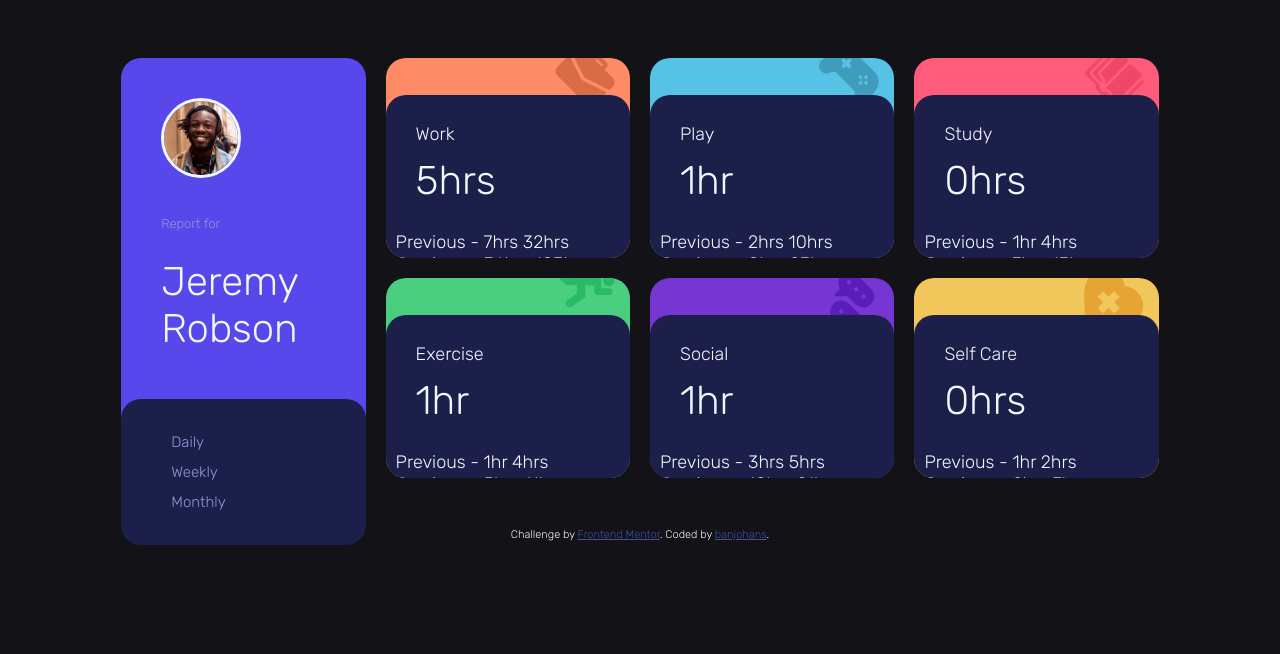
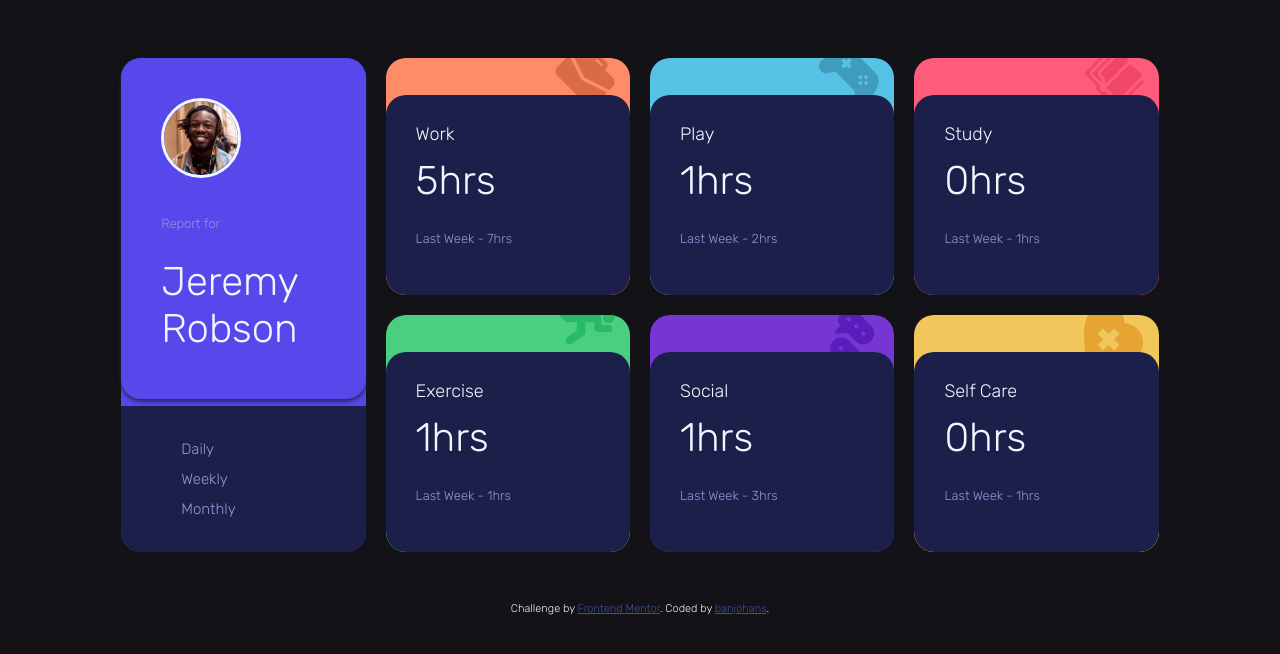
Before and after one commit to banjohans/2024.10.31.2-time-tracking-dashboard-main, a plain HTML site: page index.html in a window 1280 px wide. Drawn offline with Linux system fonts and the light colour scheme.

Commit message:
fourth commit added script

```diff
--- a/index.html
+++ b/index.html
@@ -21,9 +21,12 @@
 
     <link rel="stylesheet" href="style.css" />
   </head>
+
   <body>
     <main>
+      <!-- main user card -->
       <div class="userCard">
+        <!-- top deck -->
         <div class="userName">
           <img
             class="userimg"
@@ -33,6 +36,7 @@
           <p>Report for</p>
           <h1>Jeremy Robson</h1>
         </div>
+        <!-- lower deck -->
         <div class="selectPeriod">
           <ul>
             <li>Daily</li>
@@ -41,67 +45,40 @@
           </ul>
         </div>
       </div>
+      <!-- category cards | work -->
       <div class="categoryCard" id="work">
         <div class="workGraphic">
           <img src="./images/icon-work.svg" class="categorylogo" alt="work" />
           <div class="specs">
             <h3>Work</h3>
-            <h1>5hrs</h1>
-            <!-- daily -->
-            Previous - 7hrs
-            <!-- daily -->
-            32hrs
-            <!-- weekly -->
-            Previous - 36hrs
-            <!-- weekly -->
-            103hrs
-            <!-- monthly -->
-            Previous - 128hrs
-            <!-- monthly -->
+            <h1 class="current-hours">5hrs</h1>
+            <p class="previous-hours">Last week - 7hrs</p>
           </div>
         </div>
       </div>
-
+      <!-- category cards | play -->
       <div class="categoryCard" id="play">
         <div class="playGraphic">
           <img src="./images/icon-play.svg" class="categorylogo" alt="play" />
           <div class="specs">
             <h3>Play</h3>
-            <h1>1hr</h1>
-            <!-- daily -->
-            Previous - 2hrs
-            <!-- daily -->
-            10hrs
-            <!-- weekly -->
-            Previous - 8hrs
-            <!-- weekly -->
-            23hrs
-            <!-- monthly -->
-            Previous - 29hrs
-            <!-- monthly -->
+            <h1 class="current-hours">1hr</h1>
+            <p class="previous-hours">Last week - 2hrs</p>
           </div>
         </div>
       </div>
+      <!-- category cards | study -->
       <div class="categoryCard" id="study">
         <div class="studyGraphic">
           <img src="./images/icon-study.svg" class="categorylogo" alt="study" />
           <div class="specs">
             <h3>Study</h3>
-            <h1>0hrs</h1>
-            <!-- daily -->
-            Previous - 1hr
-            <!-- daily -->
-            4hrs
-            <!-- weekly -->
-            Previous - 7hrs
-            <!-- weekly -->
-            13hrs
-            <!-- monthly -->
-            Previous - 19hrs
-            <!-- monthly -->
+            <h1 class="current-hours">0hrs</h1>
+            <p class="previous-hours">Last week - 1hr</p>
           </div>
         </div>
       </div>
+      <!-- category cards | exercise -->
       <div class="categoryCard" id="exercise">
         <div class="exerciseGraphic">
           <img
@@ -111,21 +88,12 @@
           />
           <div class="specs">
             <h3>Exercise</h3>
-            <h1>1hr</h1>
-            <!-- daily -->
-            Previous - 1hr
-            <!-- daily -->
-            4hrs
-            <!-- weekly -->
-            Previous - 5hrs
-            <!-- weekly -->
-            11hrs
-            <!-- monthly -->
-            Previous - 18hrs
-            <!-- monthly -->
+            <h1 class="current-hours">1hr</h1>
+            <p class="previous-hours">Last week - 1hr</p>
           </div>
         </div>
       </div>
+      <!-- category cards | social -->
       <div class="categoryCard" id="social">
         <div class="socialGraphic">
           <img
@@ -135,22 +103,13 @@
           />
           <div class="specs">
             <h3>Social</h3>
-            <h1>1hr</h1>
-            <!-- daily -->
-            Previous - 3hrs
-            <!-- daily -->
-            5hrs
-            <!-- weekly -->
-            Previous - 10hrs
-            <!-- weekly -->
-            21hrs
-            <!-- monthly -->
-            Previous - 23hrs
-            <!-- monthly -->
+            <h1 class="current-hours">1hr</h1>
+            <p class="previous-hours">Last week - 3hrs</p>
           </div>
         </div>
       </div>
-      <div class="categoryCard" id="selfCare">
+      <!-- category cards | self care -->
+      <div class="categoryCard" id="selfcare">
         <div class="selfCareGraphic">
           <img
             src="./images/icon-self-care.svg"
@@ -159,23 +118,14 @@
           />
           <div class="specs">
             <h3>Self Care</h3>
-            <h1>0hrs</h1>
-            <!-- daily -->
-            Previous - 1hr
-            <!-- daily -->
-            2hrs
-            <!-- weekly -->
-            Previous - 2hrs
-            <!-- weekly -->
-            7hrs
-            <!-- monthly -->
-            Previous - 11hrs
-            <!-- monthly -->
+            <h1 class="current-hours">0hrs</h1>
+            <p class="previous-hours">Last week - 1hr</p>
           </div>
         </div>
       </div>
     </main>
 
+    <!-- footer and attributions -->
     <div class="attribution">
       Challenge by
       <a href="https://www.frontendmentor.io?ref=challenge" target="_blank"
@@ -183,5 +133,6 @@
       >. Coded by
       <a href="https://github.com/banjohans" target="_blank">banjohans</a>.
     </div>
+    <script src="script.js"></script>
   </body>
 </html>
--- /dev/null
+++ b/script.js
@@ -0,0 +1,40 @@
+function fetchAndPopulateCategories(timeframe = "daily") {
+  fetch("data.json")
+    .then((response) => {
+      if (!response.ok) {
+        throw new Error("Network response was not ok");
+      }
+      return response.json();
+    })
+    .then((data) => {
+      data.forEach((category) => {
+        // Locate card by category
+        const card = document.getElementById(
+          category.title.toLowerCase().replace(" ", "")
+        );
+
+        if (card) {
+          // Update cards with corresponding information
+          card.querySelector("h3").textContent = category.title;
+          card.querySelector(
+            ".current-hours"
+          ).textContent = `${category.timeframes[timeframe].current}hrs`;
+          card.querySelector(
+            ".previous-hours"
+          ).textContent = `Last Week - ${category.timeframes[timeframe].previous}hrs`;
+        }
+      });
+    })
+    .catch((error) => console.error("Error fetching data", error));
+}
+
+// Call to default population of categories
+fetchAndPopulateCategories();
+
+// Event listeners for switching timeframes (daily, weekly, monthly)
+document.querySelectorAll(".selectPeriod li").forEach((item) => {
+  item.addEventListener("click", () => {
+    const timeframe = item.textContent.toLowerCase(); // e.g., "daily", "weekly", "monthly"
+    fetchAndPopulateCategories(timeframe); // Update display based on selected timeframe
+  });
+});
--- a/style.css
+++ b/style.css
@@ -1,3 +1,4 @@
+/* global settings */
 * {
   box-sizing: border-box;
   font-family: "Rubik", sans-serif;
@@ -9,13 +10,9 @@ body {
   background-color: hsl(230, 14%, 8%);
 
   color: aliceblue;
-  /* font-optical-sizing: auto;
-    font-weight: weight;
-    font-style: normal; */
 }
 
 main {
-  padding: 50px;
   display: grid;
   max-width: 90%;
   min-height: 60vh;
@@ -25,7 +22,8 @@ main {
     "header two three four"
     "header five six seven";
   grid-template-columns: 1fr 1fr 1fr 1fr;
-  grid-template-rows: 200px 200px;
+  grid-template-rows: auto; /* Automatically adjust row heights */
+  padding: 50px;
 }
 
 @media (max-width: 600px) {
@@ -39,6 +37,9 @@ main {
       "six"
       "seven";
     grid-template-columns: 1fr;
+    li {
+      display: inline-flex;
+    }
   }
 }
 
@@ -88,46 +89,40 @@ li:hover {
   z-index: 0;
 }
 
+/* Three classes related to the user card */
+.userCard {
+  display: grid;
+  grid-template-rows: auto 1fr; /* UserName auto sizes, selectPeriod fills remaining */
+  grid-area: header;
+  background-color: hsl(246, 80%, 60%);
+  height: 100%;
+  border-radius: 20px 20px 20px 20px;
+  /* overflow: hidden; */
+}
 .userName {
   padding: 20px;
+  background-color: hsl(246, 80%, 60%);
+  border-radius: 20px 20px 20px 20px;
+  z-index: 2;
+  box-shadow: 0px 2px 5px rgba(28, 31, 74, 1);
+  margin-bottom: -10px;
 }
-
 .selectPeriod {
-  margin-top: auto;
-  padding: 10px;
+  padding: 10px 20px;
   background-color: hsl(235, 46%, 20%);
   text-align: left;
-  border-radius: 20px 20px 20px 20px;
-  height: 200px;
+  border-radius: 0 0 20px 20px;
+  margin-top: auto;
   z-index: 1;
-}
-
-/* .categorylogo img {
-  max-width: 70px;
-  height: auto;
-} */
-
-/* div {
-  border: 1px solid black;
-  padding: 10px;
-} */
-
-.userCard {
-  display: flex;
-  flex-direction: column;
-  justify-content: space-between;
-  grid-area: header;
-  background-color: hsl(246, 80%, 60%);
-  min-height: 250px;
-  padding-bottom: 50px;
-  border-radius: 20px;
 }
 
 .categoryCard {
   position: relative;
-  border-radius: 20px 20px 20px 20px;
+  min-width: 150px;
+  border-radius: 20px;
   background-color: hsl(226, 43%, 10%);
   overflow: hidden;
+  height: 100%;
 }
 
 #work {
@@ -160,7 +155,7 @@ li:hover {
   background-color: hsl(264, 64%, 52%);
 }
 
-#selfCare {
+#selfcare {
   grid-area: seven;
   min-height: 200px;
   background-color: hsl(43, 84%, 65%);
```
